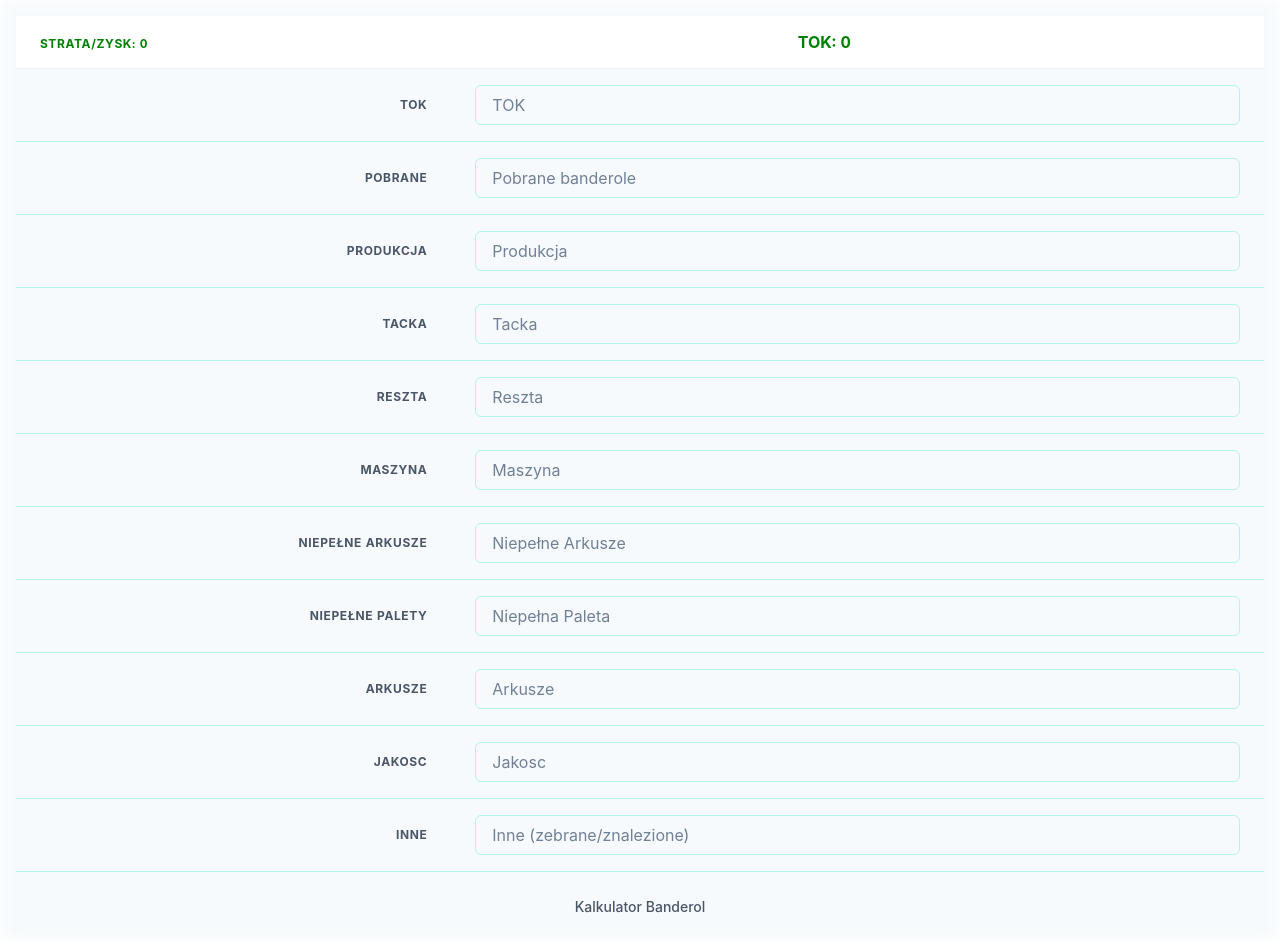
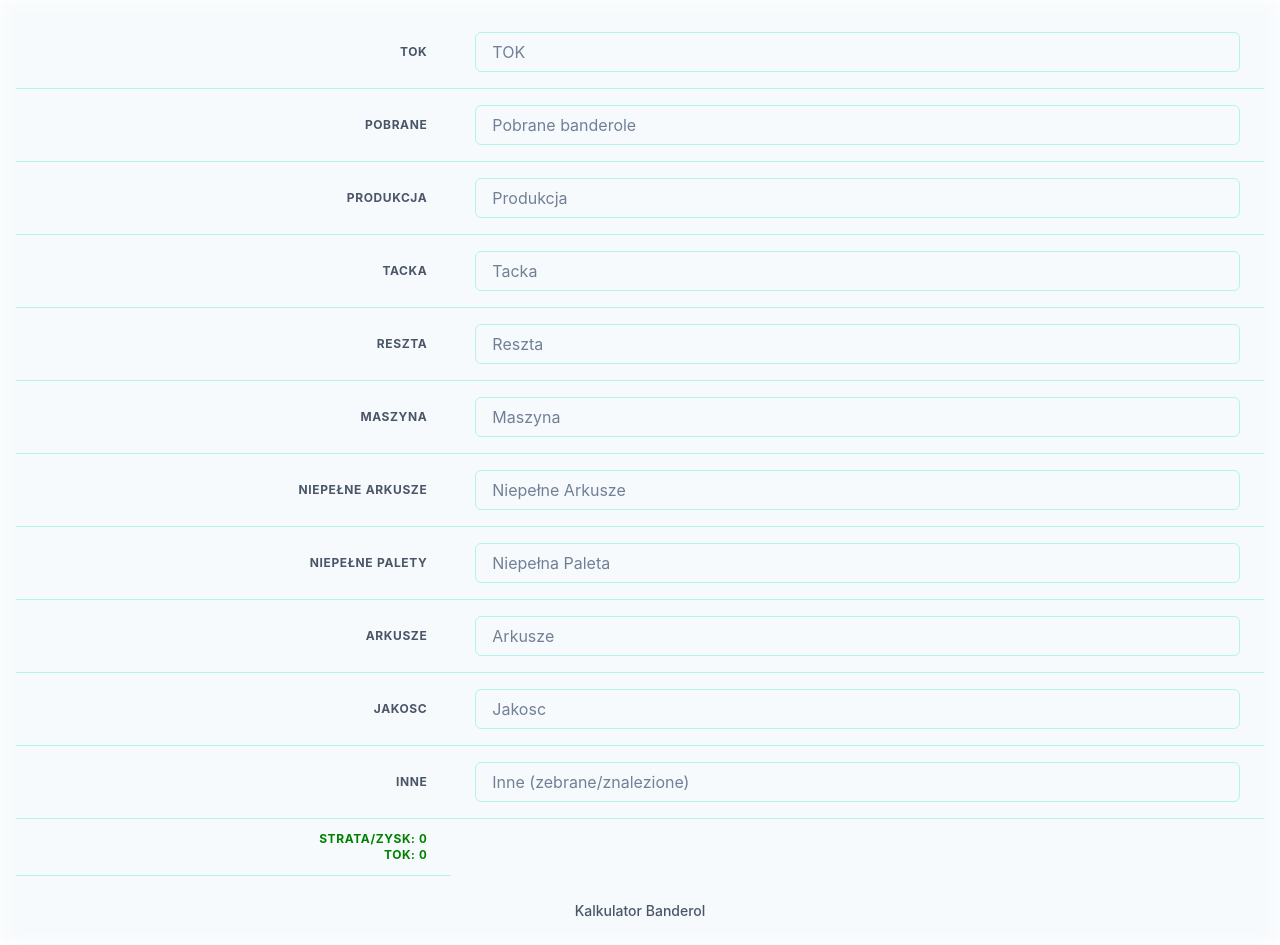
Before and after one commit to jstarzon/banderole-v2, a React (Create React App) app: page / in a window 1280 px wide. Built offline with nearby package versions, Linux system fonts and the light colour scheme.

Commit message:
Add files via upload

```diff
--- a/src/StampCounting.js
+++ b/src/StampCounting.js
@@ -191,16 +191,6 @@ const StampCounting = () => {
 <Box p={4}>
     {/* Column 1 */}
     <TableContainer>
-    <Table>
-      <Th fontWeight="bold" style={{ color: calculateBanderole() < 0 ? 'red' : 'green' }} bg='white'>
-        STRATA/ZYSK: {calculateBanderole()}
-      </Th>
-      <Td fontWeight="bold" color="green" bg='white'>
-        TOK: {calculateTOK()}
-      </Td>
-    </Table>
-    </TableContainer>
-    <TableContainer>
       <Table variant='striped' colorScheme='teal'>
         <TableCaption>Kalkulator Banderol</TableCaption>
         <Thead>
@@ -295,10 +285,15 @@ const StampCounting = () => {
               onChange={(event) => handleInputChange(event, setInne)}
             /></Td>
           </Tr>
+          <Tr>
+            <Th isNumeric fontWeight="bold" style={{ color: calculateBanderole() < 0 ? 'red' : 'green' }}>
+              <Text>STRATA/ZYSK: {calculateBanderole()}</Text>
+              <Text>TOK: {calculateTOK()}</Text>
+            </Th>
+          </Tr>
         </Thead>
       </Table>
     </TableContainer>
-
 
 
 
```
